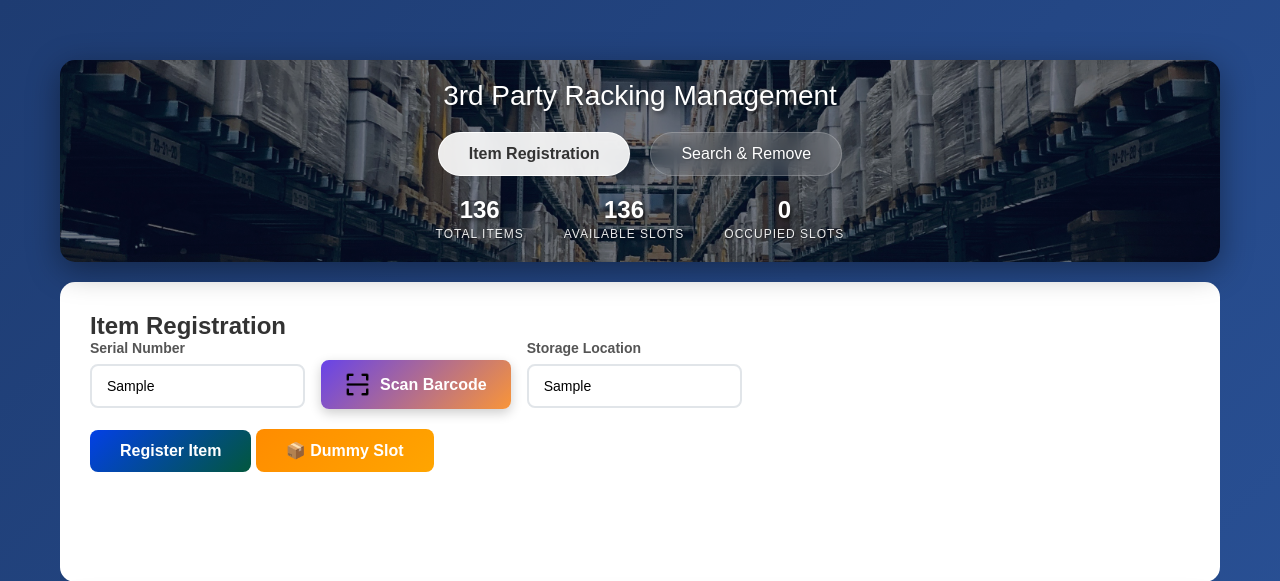
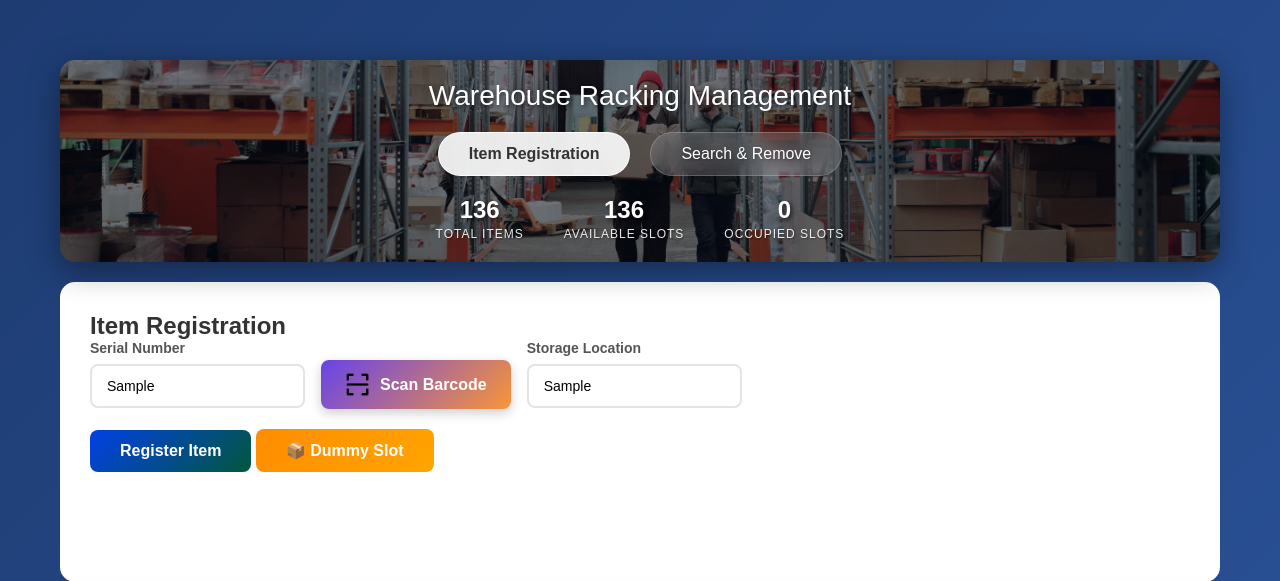
Before and after one commit to zaharscript/warehouse-tracking-python, a Flask app: template templates/warehouse-racking.html in a window 1280 px wide. Shown: the top 581 px of the page. Run offline with Flask 3, Linux system fonts and the light colour scheme; the template is opened without the code that fills it: most values are stand-ins (such as "Sample title", 1, 10 or a date in 2020); some libraries are stand-ins or nearby versions.

Commit message:
Refactor search route to use RealDictCursor and update header title in warehouse-racking template

```diff
--- a/app.py
+++ b/app.py
@@ -41,7 +41,9 @@ else:
 
 
 def get_conn():
-    return psycopg2.connect(**DB_CONFIG, cursor_factory=RealDictCursor)
+    # return psycopg2.connect(**DB_CONFIG, cursor_factory=RealDictCursor)
+    return psycopg2.connect(**DB_CONFIG)
+
 
 
 # ============================================
@@ -99,53 +101,6 @@ def racking_view():
                            location_data=location_data,
                            active_tab=active_tab,
                            error_serial=error_serial)
-
-
-# ============================================
-# Search route
-# ============================================
-@app.route("/search", methods=["POST"])
-def search():
-    serial_number = request.form.get("serial_number")
-
-    if not serial_number:
-        flash("No serial number provided.")
-        return redirect(url_for("racking_view", tab="search"))
-
-    rows, location_data = get_location_data()
-
-    conn = get_conn()
-    cur = conn.cursor()
-
-    cur.execute("""
-        SELECT serial_number, kanban_location, status, last_update_in, last_update_out
-        FROM warehouse_db
-        WHERE serial_number = %s
-    """, (serial_number,))
-    row = cur.fetchone()
-
-    if not row:
-        cur.execute("""
-            SELECT serial_number, kanban_location, status, last_update_in, last_update_out
-            FROM warehouse_db_old
-            WHERE serial_number = %s
-        """, (serial_number,))
-        row = cur.fetchone()
-
-    conn.close()
-
-    if row:
-        flash(f"Serial number {serial_number} found.", "success")
-        return render_template(
-            "warehouse-racking.html",
-            search_result=row,
-            location_data=location_data,
-            items=rows,
-            active_tab="search"
-        )
-    else:
-        flash(f"Serial number {serial_number} not found!", "error")
-        return redirect(url_for("racking_view", tab="search", error_serial=serial_number))
 
 
 # ============================================
@@ -384,6 +339,55 @@ def register_dummy():
 
 
 # ============================================
+# Search route
+# ============================================
+@app.route("/search", methods=["POST"])
+def search():
+    serial_number = request.form.get("serial_number")
+
+    if not serial_number:
+        flash("No serial number provided.")
+        return redirect(url_for("racking_view", tab="search"))
+
+    rows, location_data = get_location_data()
+
+    conn = get_conn()
+    cur = conn.cursor(cursor_factory=RealDictCursor)
+
+
+    cur.execute("""
+        SELECT serial_number, kanban_location, status, last_update_in, last_update_out
+        FROM warehouse_db
+        WHERE serial_number = %s
+    """, (serial_number,))
+    row = cur.fetchone()
+
+    if not row:
+        cur.execute("""
+            SELECT serial_number, kanban_location, status, last_update_in, last_update_out
+            FROM warehouse_db_old
+            WHERE serial_number = %s
+        """, (serial_number,))
+        row = cur.fetchone()
+
+    conn.close()
+
+    if row:
+        flash(f"Serial number {serial_number} found.", "success")
+        return render_template(
+            "warehouse-racking.html",
+            search_result=row,
+            location_data=location_data,
+            items=rows,
+            active_tab="search"
+        )
+    else:
+        flash(f"Serial number {serial_number} not found!", "error")
+        return redirect(url_for("racking_view", tab="search", error_serial=serial_number))
+
+
+
+# ============================================
 # Push out (archive)
 # ============================================
 @app.route("/push_out", methods=["POST"])
@@ -395,6 +399,7 @@ def push_out():
 
     conn = get_conn()
     cur = conn.cursor()
+
     try:
         cur.execute("""
             SELECT serial_number, kanban_location, status, last_update_in
--- a/static/css/warehouse.css
+++ b/static/css/warehouse.css
@@ -25,7 +25,7 @@ body {
 .header {
     background:
         linear-gradient(rgba(0, 0, 0, 0.5), rgba(0, 0, 0, 0.5)),
-        url('../img/ruchindra-gunasekara-GK8x_XCcDZg-unsplash.jpg');
+        url('../img/pexels-tiger-lily-4487383.jpg');
     background-size: cover;
     background-position: center;
     background-repeat: no-repeat;
--- a/templates/warehouse-racking.html
+++ b/templates/warehouse-racking.html
@@ -15,7 +15,7 @@
         <!-- Header with Navigation and Statistics -->
         <div class="header">
             <a href="http://192.168.1.11:5000/racking" style="text-decoration: none; color: inherit;">
-                <h1>3rd Party Racking Management</h1>
+                <h1>Warehouse Racking Management</h1>
             </a>
             {% with messages = get_flashed_messages(with_categories=true) %}
             {% if messages %}
@@ -126,7 +126,7 @@
                             </div>
 
                             <div class="form-group" style="flex: 1; display: flex; align-items: flex-end;">
-                                <button type="submit" class="btn btn-search" onclick="findRecord()">Find Record
+                                <button type="submit" class="btn btn-search" onclick="">Find Record
                                     🔍</button>
                             </div>
                             <div class="form-group" style="flex: 1; display: flex; align-items: flex-end;">
@@ -177,7 +177,7 @@
                     </div>
 
                     <!-- Push Out Button -->
-                    {% if search_result and not search_result.last_update_out %}
+                    {% if not search_result.last_update_out %}
                     <form method="POST" action="{{ url_for('push_out') }}">
                         <input type="hidden" name="serial_number" id="serial_number_input"
                             value="{{ search_result.serial_number }}">
```
Also changed, not shown: static/js/warehouse.js (+6 -1 lines), static/img/pexels-tiger-lily-4487383.jpg (added).
